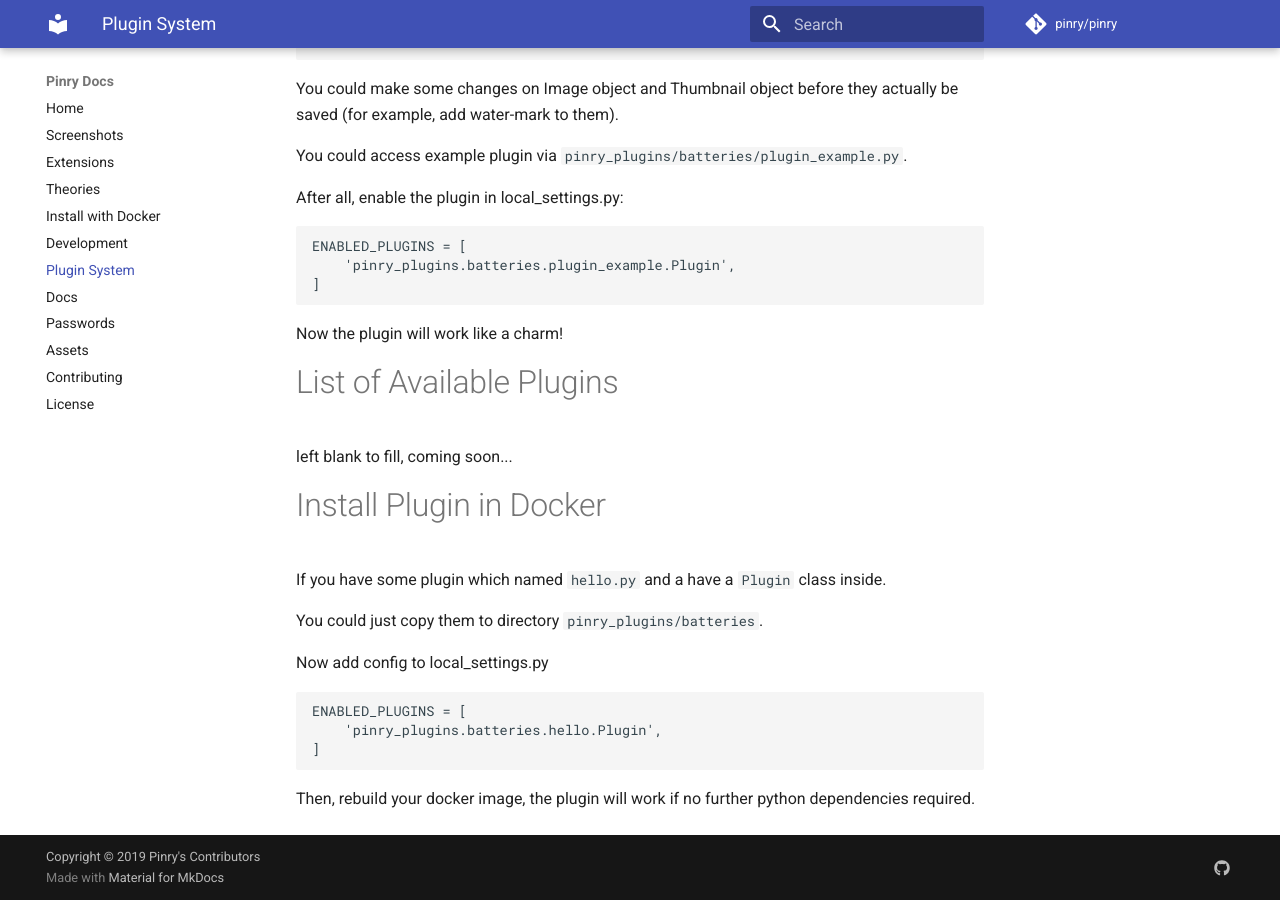
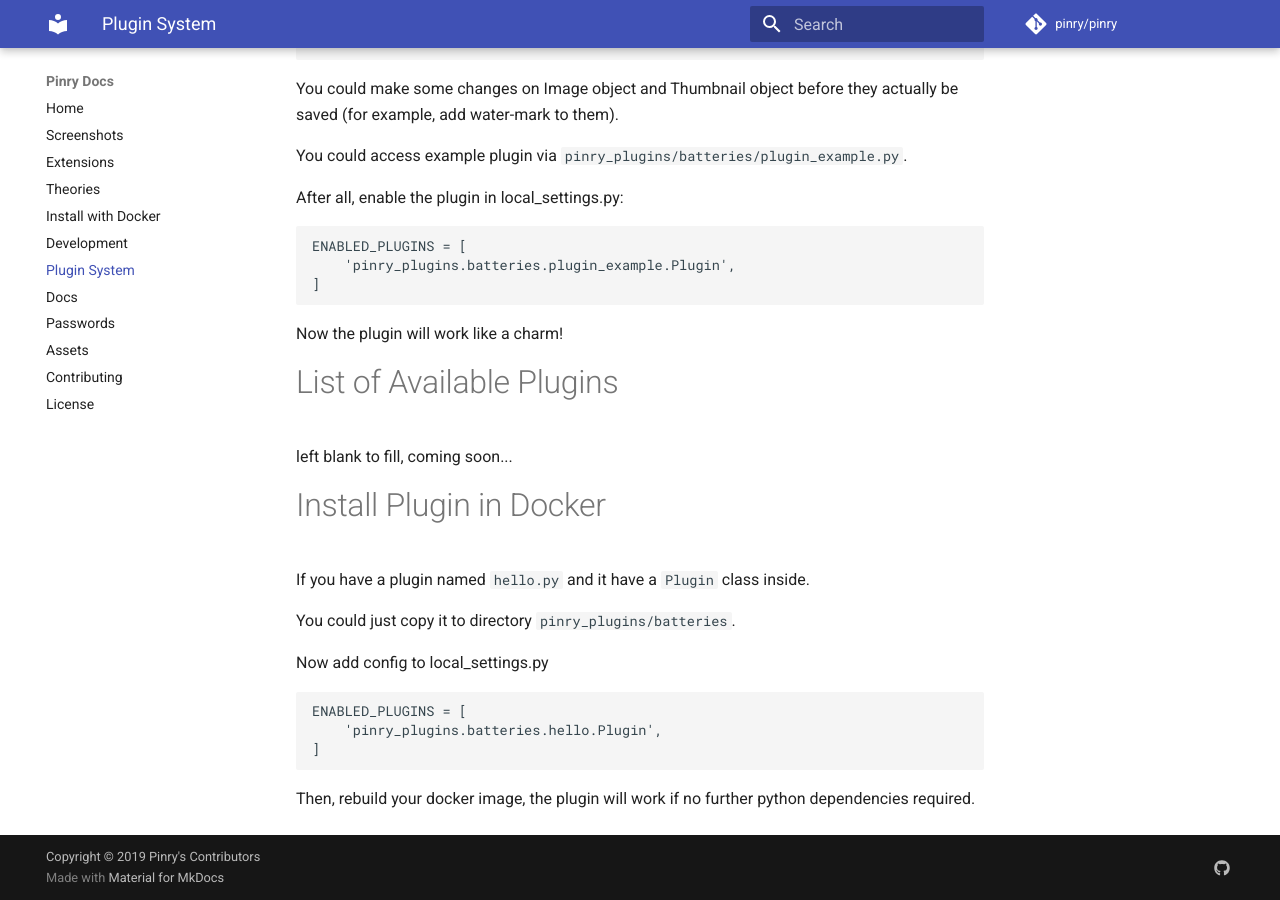
Before and after one commit to pinry/pinry, an MkDocs documentation site: the page built from docs/src/plugin-system.md, in a window 1280 px wide and 900 px high, scrolled down 602 px. Built offline with MkDocs 1.6.1 and Material for MkDocs 9.7.7, drawn with Linux system fonts in a browser that asks for light colours; comment, search, counter and statistics services are not loaded.

Commit message:
Fix: Fix typo

```diff
--- a/docs/src/plugin-system.md
+++ b/docs/src/plugin-system.md
@@ -49,9 +49,9 @@
 
 
 # Install Plugin in Docker
-If you have some plugin which named `hello.py` and a have a `Plugin` class inside.
+If you have a plugin named `hello.py` and it have a `Plugin` class inside.
 
-You could just copy them to directory `pinry_plugins/batteries`.
+You could just copy it to directory `pinry_plugins/batteries`.
 
 Now add config to local_settings.py
 
```
